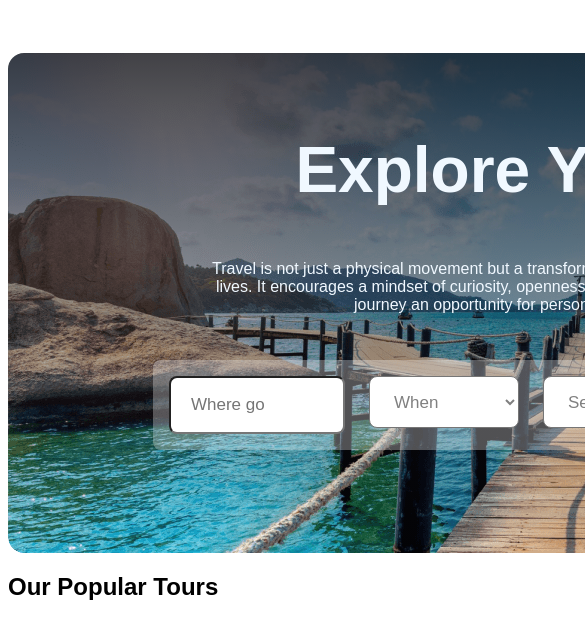
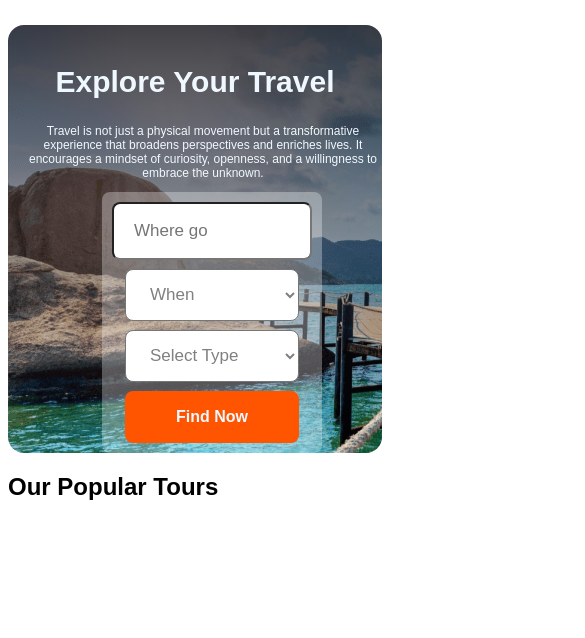
Before and after one commit to Nubassim/assignment-2, a plain HTML site: page index.html in a window 390 px wide. Shown: the top 638 px of the page, 585 px wide, since content can reach past the window. Drawn offline with Linux system fonts and the light colour scheme.

Commit message:
header responsive done

```diff
--- a/index.html
+++ b/index.html
@@ -10,7 +10,7 @@
     <header>
         <section class="section-A">
             <h1 class="sec-A-title">Explore Your Travel</h1>
-            <p class="sec-A-description">Travel is not just a physical movement but a transformative experience that broadens perspectives and enriches lives. It encourages a mindset of curiosity, openness, and a willingness to embrace the unknown, making every journey an opportunity for personal growth and unforgettable memories.</p>
+            <p class="sec-A-description">Travel is not just a physical movement but a transformative experience that broadens perspectives and enriches lives. It encourages a mindset of curiosity, openness, and a willingness to embrace the unknown.</p>
             <div class="sec-A-content">
                 <div>
                     <input class="partA" type="text" placeholder="Where go">
--- a/styles/style.css
+++ b/styles/style.css
@@ -38,7 +38,7 @@
 }
 
 .partA {
-    width: 150px;
+    width: 174px;
     height: 52px;
     color: gray;
     font-size: 17px;
@@ -57,3 +57,40 @@
     font-size: 16px;
     font-weight: 700;
 }
+
+/* responsive */
+/* mobile */
+@media screen and (max-width: 576px) {
+    .section-A {
+        border-radius: 16px;
+        background: linear-gradient(180deg, rgba(19, 19, 24, 0.80) 0%, rgba(19, 19, 24, 0.00) 100%), url('../Images/Group\ 13\ \(1\)\ \(1\).png');
+        width: 100%;
+        height: 100%;
+        color: aliceblue;
+    }
+    .sec-A-title {
+        font-size: 30px;
+        text-align: center;
+        padding-top: 40px;
+        font-weight: 800px;
+    }
+    .sec-A-description {
+        width: 370px;
+        text-align: center;
+        padding-left: 10px;
+        font-size: 12px;
+        margin-top: 0px;
+        font-weight: 20px;
+    }
+    .sec-A-content {
+        flex-direction: column;
+        padding: 10px;
+        align-items: center;
+        gap: 9px;
+        margin-top: 0px;
+        margin-left: 94px;
+        border-radius: 8px;
+        background: rgba(255, 255, 255, 0.30);
+    }
+
+}
```
